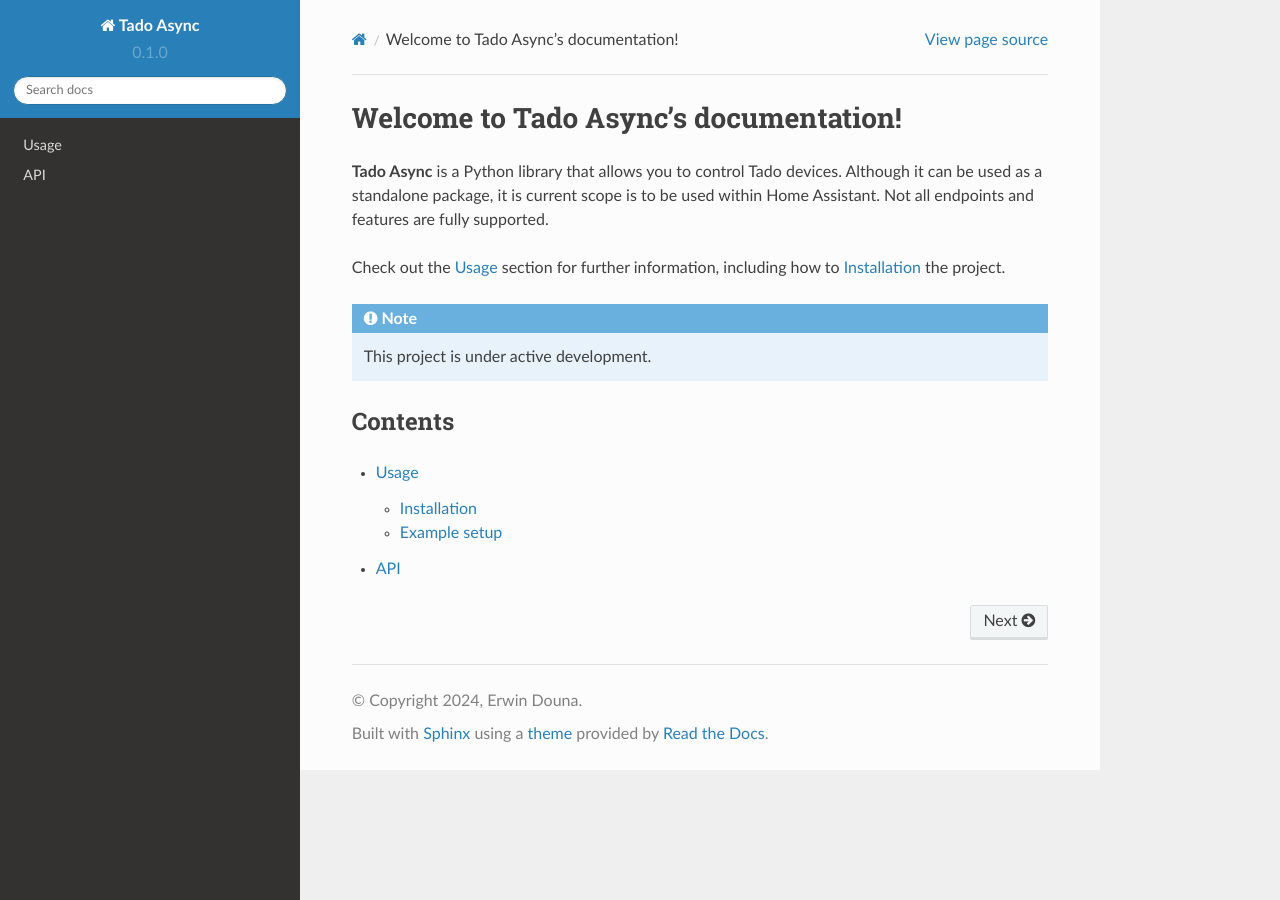
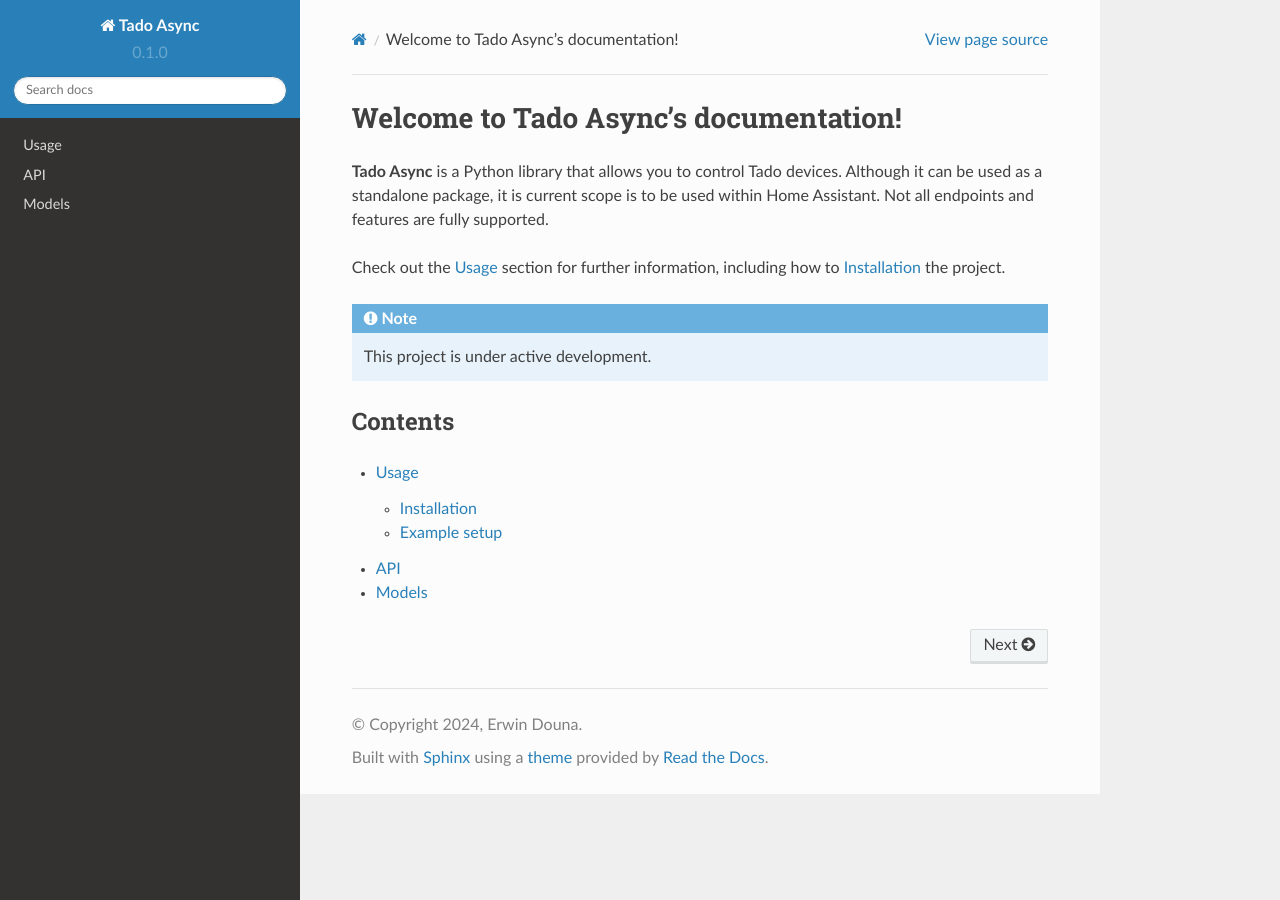
Before and after one commit to erwindouna/python-tado, a Sphinx documentation site: the page built from docs/source/index.rst, in a window 1280 px wide. Built offline with Sphinx 7.4.7 and the Read the Docs theme 2.0.0, drawn with Linux system fonts in a browser that asks for light colours.

Commit message:
Incude models

```diff
--- a/docs/source/index.rst
+++ b/docs/source/index.rst
@@ -16,6 +16,8 @@
 --------
 
 .. toctree::
+    :maxdepth: 2
 
-   usage
-   api
+    usage
+    api
+    models
```
Also changed, not shown: docs/source/models.rst (added, +8 -0 lines).
